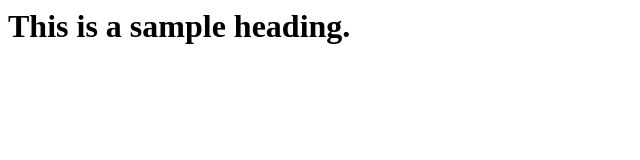
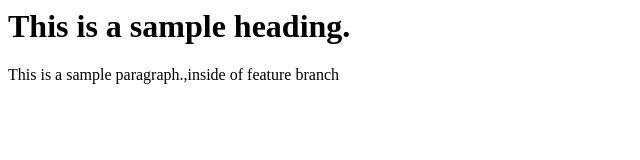
Before and after one commit to Ek-36/local-repo, a plain HTML site: page index.html in a window 1280 px wide. Shown: the whole page, without its empty margins (0-640 px from the left). Drawn offline with Linux system fonts and the light colour scheme.

Commit message:
new feature

```diff
--- a/index.html
+++ b/index.html
@@ -1 +1,3 @@
 <h1>This is a sample heading.</h1>
+
+<p>This is a sample paragraph.,inside of feature branch</p>
```
